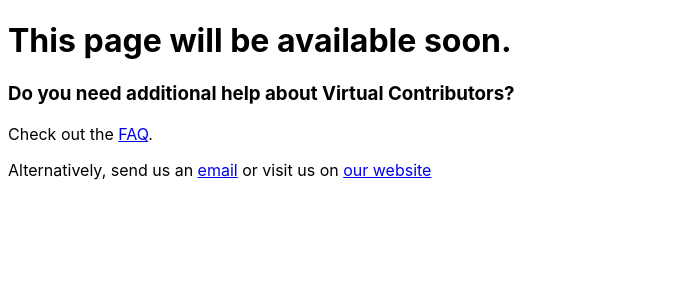
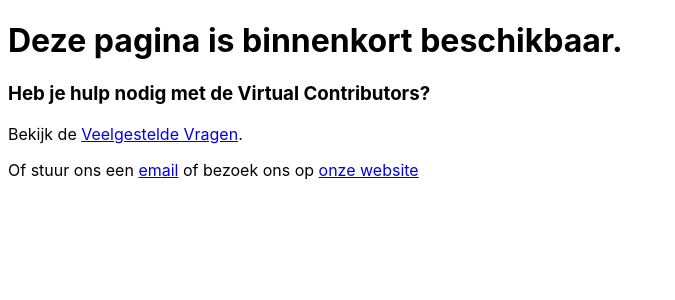
Before and after one commit to alkem-io/documentation, a Next.js app: page /documentation/features/virtual-contributors.nl-NL in a window 1280 px wide. Shown: the top 300 px of the page, without its empty margins (0-675 px from the left). Built offline with nearby package versions, Linux system fonts and the light colour scheme.

Commit message:
New translations virtual-contributors.en-us.mdx (Dutch)

```diff
--- a/pages/features/virtual-contributors.nl-NL.mdx
+++ b/pages/features/virtual-contributors.nl-NL.mdx
@@ -1,7 +1,7 @@
-# This page will be available soon.
+# Deze pagina is binnenkort beschikbaar.
 
-### Do you need additional help about Virtual Contributors?
+### Heb je hulp nodig met de Virtual Contributors?
 
-Check out the [FAQ](/faq).
+Bekijk de [Veelgestelde Vragen](/faq).
 
-Alternatively, send us an [email](mailto:info@alkem.io) or visit us on [our website](https://welcome.alkem.io/contact)
+Of stuur ons een [email](mailto:info@alkem.io) of bezoek ons op [onze website](https://welcome.alkem.io/contact)
```
